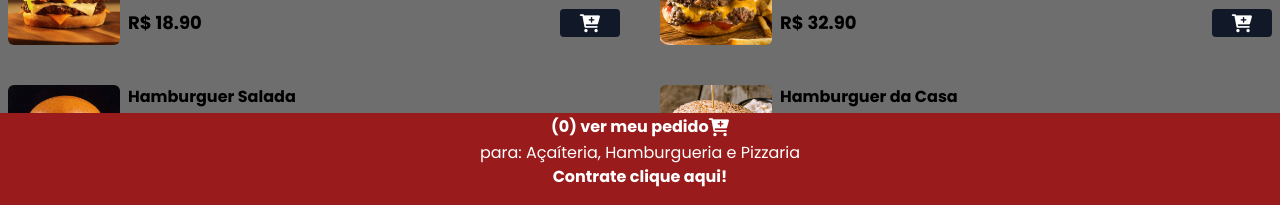
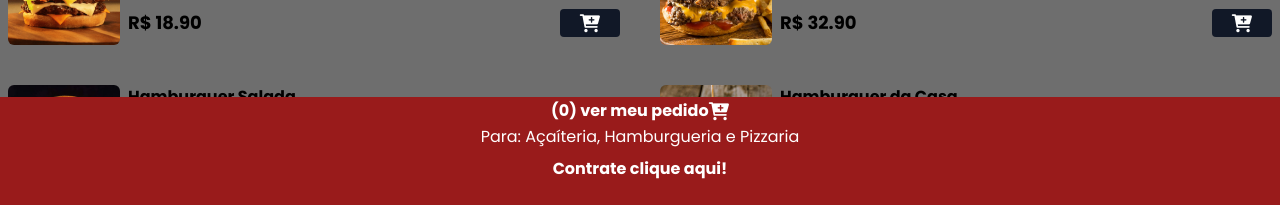
Before and after one commit to joaodedeusrsfilho/flash-burguer, a website: page index.html in a window 1280 px wide. Shown: the part 595-800 px from the top of the page. Drawn offline with Linux system fonts and the light colour scheme.

Commit message:
add file

```diff
--- a/index.html
+++ b/index.html
@@ -250,9 +250,9 @@
             <i class="fa fa-cart-plus text-lg text-white"></i>
         </button>
         <div class="flex flex-col items-center items-center ">
-            <p class="rounded-lg text-white flex items-center">para: Açaíteria, Hamburgueria e Pizzaria</p>
+            <p class="rounded-lg text-white flex items-center">Para: Açaíteria, Hamburgueria e Pizzaria</p>
 
-            <button type="button" id="contratar" class="text-white"><strong>Contrate clique aqui!</strong></button>
+            <button type="button" id="contratar" class="text-white my-2"><strong>Contrate clique aqui!</strong></button>
         </div>
     </footer>
     <!--FIM BUTTON CART FOOTER-->
```
